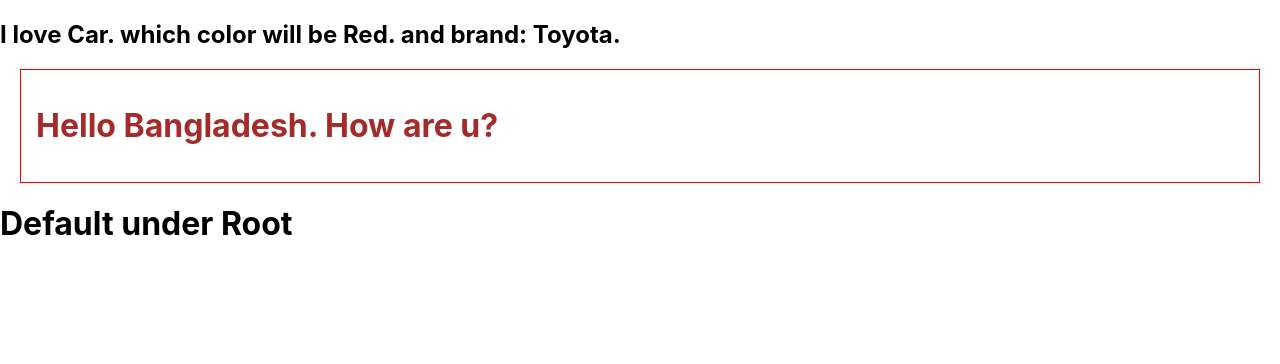
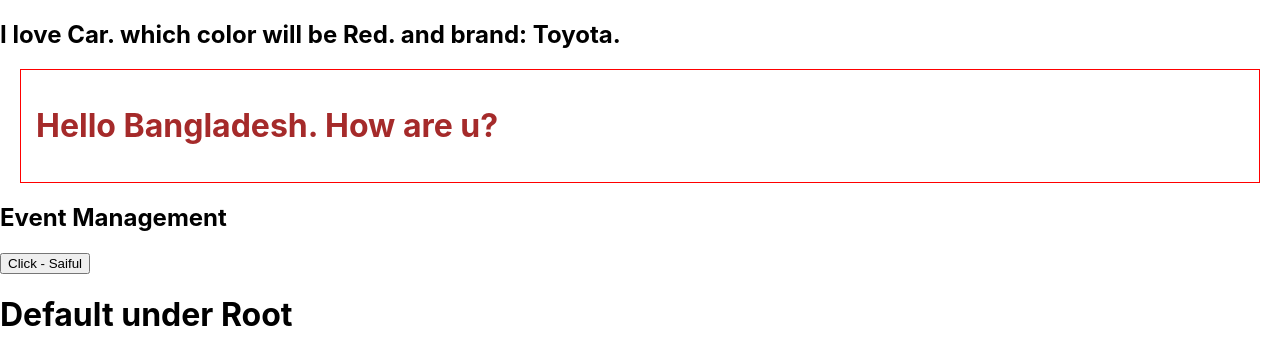
Before and after one commit to codersaiful/rtest, a React (Create React App) app: page / in a window 1280 px wide. Shown: the top 364 px of the page. Built offline with nearby package versions, Linux system fonts and the light colour scheme.

Commit message:
still working on jsx

```diff
--- a/src/index.js
+++ b/src/index.js
@@ -3,12 +3,22 @@ import ReactDOM from 'react-dom';
 import './index.css';
 import './common.css';
 
-import App from './App';
+// import App from './App';
 import Car from './my-folder/car';
+import MyEvent from './my-folder/event';
+
 
 import reportWebVitals from './reportWebVitals';
 
 
+/**
+ * Event Management of Click/Focus Event
+ */
+ ReactDOM.render(
+  <React.StrictMode>
+     <MyEvent text="Saiful" />
+   </React.StrictMode>
+  ,document.getElementById('event'));
 
 
 ReactDOM.render(<Car brand="Toyota" />,document.getElementById('another-root'));
--- a/src/my-folder/event.js
+++ b/src/my-folder/event.js
@@ -0,0 +1,17 @@
+import React from 'react';
+
+class MyEvent extends React.Component{
+
+    shoot = (a) => {
+        alert( "Alert is about: " + a );
+    }
+    render(){
+        return(
+            <div className="event-controller">
+                <h2>Event Management</h2>
+                <button onClick={() => this.shoot("Hello Bangladesh")}>Click - {this.props.text}</button>
+            </div>
+        );
+    }
+}
+export default MyEvent;
```
